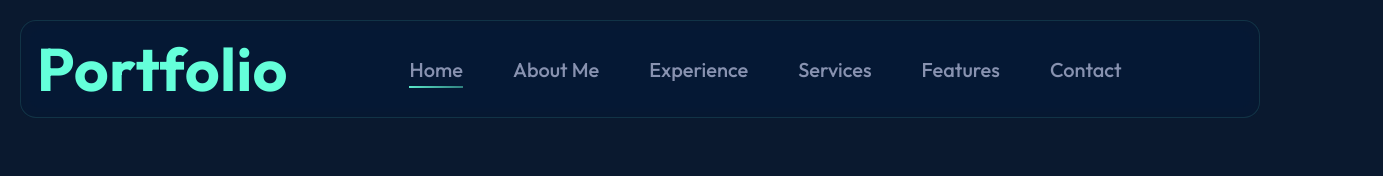
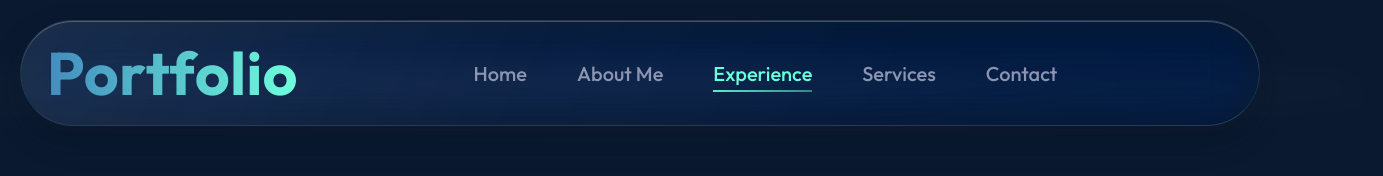
Before and after one commit to nuhad26/prtf, a React (Vite) app: page / in a window 1280 px wide. Shown: the top 176 px of the page, 1383 px wide, since content can reach past the window. Built offline with nearby package versions, Linux system fonts and the light colour scheme.

Commit message:
Changesss

```diff
--- a/src/components/About/about.jsx
+++ b/src/components/About/about.jsx
@@ -161,9 +161,14 @@ const About = () => {
         <div className={`about-right ${isVisible ? 'fade-in-right' : ''}`}>
           <div className="about-para">
             <p>
-              A passionate Full Stack Developer based in Calicut, Kerala, specializing in modern web technologies including React.js, JavaScript/TypeScript, Node.js, and a comprehensive suite of cutting-edge libraries and frameworks. I thrive on transforming complex challenges into elegant, scalable solutions through innovative code and creative problem-solving.
+                Full Stack Developer from Calicut, Kerala. I build modern web applications using
+                React.js, TypeScript, Node.js, and Next.js. I specialize in creating fast, responsive
+                applications with clean architecture and seamless user experiences—from initial
+                concept through deployment and beyond.
               <br /> <br />
-              Beyond coding, I channel my creativity as a skilled video editor and content creator, crafting engaging visual narratives that make information accessible and compelling. My multidisciplinary approach allows me to blend technical expertise with storytelling, delivering experiences that resonate with audiences across digital platforms.
+             I'm also a video editor who loves creating trending Instagram Reels. Using CapCut,
+             I edit raw footage into engaging content with smooth transitions, eye-catching effects,
+             and perfect audio sync. I know what makes people stop scrolling—and how to deliver it.
             </p>
           </div>
 
--- a/src/components/Contact/contact.css
+++ b/src/components/Contact/contact.css
@@ -61,6 +61,23 @@
     text-align: center;
     z-index: 1;
     animation: fadeIn 0.8s ease-out 0.2s both;
+}
+
+.contact-note {
+    display: inline-flex;
+    align-items: center;
+    justify-content: center;
+    margin: 12px auto 0;
+    padding: 10px 18px;
+    max-width: 360px;
+    border-radius: 10px;
+    background: rgba(239, 68, 68, 0.15);
+    border: 1px solid rgba(239, 68, 68, 0.35);
+    color: #fca5a5;
+    font-size: 0.95rem;
+    font-weight: 500;
+    line-height: 1.4;
+    box-shadow: 0 4px 18px rgba(239, 68, 68, 0.25);
 }
 
 @keyframes fadeIn {
--- a/src/components/Contact/contact.jsx
+++ b/src/components/Contact/contact.jsx
@@ -134,6 +134,9 @@ const contact = () => {
                 </div>
                 <p>Kallai,Calicut,Kerala</p>
               </div>
+              <p className="contact-note">
+          Sorry, but this section is only for visual purposes right now—none of the functions actually work yet. This functionality will be working soon.
+        </p>
             </div>
         </div>
         <form onSubmit={onSubmit} className="contact-right">
--- a/src/components/Loader/Loader.jsx
+++ b/src/components/Loader/Loader.jsx
@@ -4,7 +4,7 @@ import * as motion from 'motion/react-client'
 const overlayStyle = {
   position: 'fixed',
   inset: 0,
-  backgroundColor: '#030631',
+  backgroundColor: 'var(--color-bg-primary)',
   display: 'grid',
   placeItems: 'center',
   zIndex: 9999
@@ -13,7 +13,7 @@ const overlayStyle = {
 const circleStyle = {
   width: 120,
   height: 120,
-  background: 'linear-gradient(135deg, #7929bb, #5078b8)',
+  background: 'linear-gradient(135deg, var(--color-accent), var(--color-accent-strong))',
   borderRadius: '50%'
 }
 
@@ -87,12 +87,12 @@ const Loader = ({ onDone }) => {
           initial={{ opacity: 0, y: 8 }}
           animate={phase === 'intro' ? { opacity: 1, y: 0 } : { opacity: 0, y: -8 }}
           transition={{ duration: phase === 'intro' ? 0.6 : 0.6, ease: [0.65, 0, 0.35, 1] }}
-          style={{ color: '#b9c8d3', fontSize: 20, fontWeight: 600, letterSpacing: 0.5, marginTop: 35 }}
+          style={{ color: 'var(--color-text-secondary)', fontSize: 20, fontWeight: 600, letterSpacing: 0.5, marginTop: 35 }}
         >
           Loading{' '}
           <span
             style={{
-              background: 'linear-gradient(135deg, #7929bb, #5078b8)',
+              background: 'linear-gradient(90deg, #3282B8 0%, #64FFDA 100%)',
               backgroundClip: 'text',
               WebkitBackgroundClip: 'text',
               WebkitTextFillColor: 'transparent'
--- a/src/components/Navbar/navbar.css
+++ b/src/components/Navbar/navbar.css
@@ -6,18 +6,45 @@
   position: sticky;
   top: 0;
   z-index: 1000;
-  background: rgba(10, 25, 47, 0.55);
-  -webkit-backdrop-filter: saturate(160%) blur(8px);
-  backdrop-filter: saturate(160%) blur(8px);
-  border-radius: 16px;
-  padding: 10px 16px;
-  transition: box-shadow 200ms ease, background-color 200ms ease, transform 200ms ease;
-  border: 1px solid rgba(100, 255, 218, 0.12);
+  padding: 14px 26px;
+  border-radius: 999px;
+  background: linear-gradient(135deg, rgba(14, 30, 57, 0.22) 0%, rgba(8, 17, 34, 0.14) 40%, rgba(10, 25, 47, 0.08) 100%);
+  border: 1px solid rgba(255, 255, 255, 0.14);
+  border-inline: 1px solid rgba(100, 255, 218, 0.1);
+  box-shadow: 0 14px 28px rgba(8, 17, 34, 0.35), inset 0 1px 0 rgba(255, 255, 255, 0.24);
+  -webkit-backdrop-filter: saturate(195%) blur(26px);
+  backdrop-filter: saturate(195%) blur(26px);
+  overflow: visible;
+  position: sticky;
+  transition: box-shadow 200ms ease, background 200ms ease, transform 200ms ease;
+}
+
+.navbar::before,
+.navbar::after{
+  content: "";
+  position: absolute;
+  inset: 0;
+  pointer-events: none;
+  border-radius: inherit;
+}
+
+.navbar::before{
+  background: linear-gradient(120deg, rgba(255, 255, 255, 0.18) 0%, rgba(255, 255, 255, 0.08) 28%, rgba(255, 255, 255, 0.035) 45%, rgba(255, 255, 255, 0) 70%);
+  mix-blend-mode: screen;
+  opacity: 0.45;
+}
+
+.navbar::after{
+  inset: auto -10% -38px -10%;
+  height: 96px;
+  background: radial-gradient(120% 120% at 50% 0%, rgba(255, 255, 255, 0.16) 0%, rgba(255, 255, 255, 0.045) 35%, rgba(8, 17, 34, 0) 70%);
+  filter: blur(16px);
+  opacity: 0.45;
 }
 
 .navbar.is-scrolled{
-  box-shadow: 0 8px 24px rgba(10, 25, 47, 0.55);
-  background: rgba(10, 25, 47, 0.8);
+  box-shadow: 0 16px 32px rgba(5, 12, 25, 0.4), inset 0 1px 0 rgba(255, 255, 255, 0.26);
+  background: linear-gradient(135deg, rgba(10, 25, 47, 0.35), rgba(5, 12, 25, 0.22));
 }
 
 /* Desktop Menu */
@@ -37,6 +64,20 @@
   display: flex;
   flex-direction: row;
   gap: 20px;
+}
+
+.nav-menu-desktop li,
+.nav-menu-desktop li .anchor-link p {
+  transition: color 0.2s ease;
+}
+
+.nav-menu-desktop li.active {
+  color: var(--color-text-primary);
+}
+
+.nav-menu-desktop li.active .anchor-link,
+.nav-menu-desktop li.active .anchor-link p {
+  color: var(--color-accent);
 }
 
 .nav-menu-desktop:hover {
@@ -93,13 +134,19 @@
   top: 80px;
   right: 20px;
   list-style: none;
-  padding: 10px 0;
+  padding: 18px 16px;
   margin: 0;
   width: auto;
   min-width: 180px;
   z-index: 1001;
   pointer-events: none;
-  background: transparent;
+  background: linear-gradient(140deg, rgba(14, 30, 57, 0.32) 0%, rgba(8, 17, 34, 0.18) 65%, rgba(10, 25, 47, 0.1) 100%);
+  border-radius: 28px;
+  border: 1px solid rgba(255, 255, 255, 0.16);
+  box-shadow: 0 22px 45px rgba(7, 15, 31, 0.42), inset 0 1px 0 rgba(255, 255, 255, 0.18);
+  -webkit-backdrop-filter: saturate(195%) blur(26px);
+  backdrop-filter: saturate(195%) blur(26px);
+  overflow: hidden;
 }
 
 .nav-menu-mobile.open .nav-menu-list {
@@ -120,13 +167,15 @@
   color: var(--color-text-secondary);
   font-size: 18px;
   font-weight: 500;
-  transition: color 0.3s ease;
-  padding: 5px 10px;
-  background: transparent;
+  transition: color 0.3s ease, background 0.3s ease;
+  padding: 8px 14px;
+  border-radius: 18px;
+  background: rgba(13, 24, 46, 0.12);
 }
 
 .nav-menu-item .anchor-link:hover {
   color: var(--color-accent);
+  background: rgba(100, 255, 218, 0.12);
 }
 
 .menu-toggle-btn {
@@ -224,6 +273,17 @@ a:hover {
   letter-spacing: 0.02em;
 }
 
+.nav-logo h1 {
+  margin: 0;
+  background: linear-gradient(90deg, #3282B8 0%, #64FFDA 100%);
+  -webkit-background-clip: text;
+  background-clip: text;
+  color: transparent;
+  -webkit-text-fill-color: transparent;
+  display: inline-block;
+  letter-spacing: inherit;
+}
+
 .nav-logo:hover{
   filter: brightness(1.08);
 }
@@ -231,6 +291,7 @@ a:hover {
 @media (max-width: 768px) {
 .navbar{
   margin: 20px 20px;
+  overflow: visible;
 }
 
 .nav-connect{
@@ -251,10 +312,13 @@ a:hover {
 
 .nav-menu-list {
   display: block;
-  background: rgba(7, 10, 20, 0.9);
-  border: 1px solid rgba(255,255,255,0.06);
-  border-radius: 12px;
-  padding: 14px 12px;
+  background: linear-gradient(145deg, rgba(14, 30, 57, 0.26) 0%, rgba(8, 17, 34, 0.15) 70%, rgba(10, 25, 47, 0.08) 100%);
+  border: 1px solid rgba(255, 255, 255, 0.14);
+  border-radius: 28px;
+  box-shadow: 0 22px 45px rgba(7, 15, 31, 0.38), inset 0 1px 0 rgba(255, 255, 255, 0.16);
+  padding: 18px 16px;
+  -webkit-backdrop-filter: saturate(195%) blur(26px);
+  backdrop-filter: saturate(195%) blur(26px);
 }
 
 .navbar{
@@ -271,6 +335,9 @@ a:hover {
 }
 
 @media (min-width: 769px) {
+.navbar {
+  overflow: visible;
+}
 .nav-menu-mobile {
   display: none !important;
 }
--- a/src/components/Navbar/navbar.jsx
+++ b/src/components/Navbar/navbar.jsx
@@ -16,9 +16,14 @@ const Navbar = () => {
   const [menu, setMenu] = React.useState("home");
   const [isOpen, setIsOpen] = useState(false)
   const [isScrolled, setIsScrolled] = useState(false)
+  const navRef = React.useRef(null)
 
   const toggleMenu = () => {
     setIsOpen(!isOpen)
+  }
+
+  const handleOverlayClick = () => {
+    setIsOpen(false)
   }
 
   const handleMenuClick = (menuItem) => {
@@ -46,28 +51,73 @@ const Navbar = () => {
     }
   }, [isOpen])
 
-  // Scroll spy to highlight section in view
+  useEffect(() => {
+    if (!isOpen) return
+
+    const handleOutsidePointer = (event) => {
+      if (navRef.current && !navRef.current.contains(event.target)) {
+        setIsOpen(false)
+      }
+    }
+
+    document.addEventListener('mousedown', handleOutsidePointer)
+    document.addEventListener('touchstart', handleOutsidePointer, { passive: true })
+
+    return () => {
+      document.removeEventListener('mousedown', handleOutsidePointer)
+      document.removeEventListener('touchstart', handleOutsidePointer, { passive: true })
+    }
+  }, [isOpen])
+
+  // Scroll spy to highlight section closest to viewport center
   useEffect(() => {
     const sectionIds = ['home', 'about', 'experience', 'services', 'features', 'contact']
     const sections = sectionIds
       .map((id) => document.getElementById(id))
-      .filter(Boolean)
+      .filter((el) => el)
 
     if (sections.length === 0) return
 
-    const observer = new IntersectionObserver(
-      (entries) => {
-        const visible = entries
-          .filter((e) => e.isIntersecting)
-          .sort((a, b) => b.intersectionRatio - a.intersectionRatio)
-        if (visible[0]?.target?.id) {
-          setMenu(visible[0].target.id)
+    let rafId = null
+
+    const updateActiveSection = () => {
+      rafId = null
+      const viewportCenter = window.innerHeight / 2
+      let closestId = sections[0]?.id ?? null
+      let minDistance = Number.POSITIVE_INFINITY
+
+      sections.forEach((section) => {
+        const rect = section.getBoundingClientRect()
+        if (rect.height <= 0) return
+        const sectionCenter = rect.top + rect.height / 2
+        const distance = Math.abs(sectionCenter - viewportCenter)
+        if (distance < minDistance) {
+          minDistance = distance
+          closestId = section.id
         }
-      },
-      { rootMargin: '-40% 0px -50% 0px', threshold: [0.1, 0.25, 0.5, 0.75] }
-    )
-    sections.forEach((sec) => observer.observe(sec))
-    return () => observer.disconnect()
+      })
+
+      if (closestId) {
+        setMenu((current) => (current === closestId ? current : closestId))
+      }
+    }
+
+    const requestUpdate = () => {
+      if (rafId !== null) return
+      rafId = window.requestAnimationFrame(updateActiveSection)
+    }
+
+    requestUpdate()
+    window.addEventListener('scroll', requestUpdate, { passive: true })
+    window.addEventListener('resize', requestUpdate)
+
+    return () => {
+      if (rafId !== null) {
+        window.cancelAnimationFrame(rafId)
+      }
+      window.removeEventListener('scroll', requestUpdate)
+      window.removeEventListener('resize', requestUpdate)
+    }
   }, [])
 
   return (
@@ -96,11 +146,11 @@ const Navbar = () => {
             <p onClick={()=>setMenu("services")}>Services</p>
           </LinkPreview>
         </li>
-        <li className={menu === 'features' ? 'active' : ''}>
+        {/* <li className={menu === 'features' ? 'active' : ''}>
           <LinkPreview href='#features' title='Featured Work' description='Highlights and projects' image={featuresPreview}>
             <p onClick={()=>setMenu("features")}>Features</p>
           </LinkPreview>
-        </li>
+        </li> */}
         <li className={menu === 'contact' ? 'active' : ''}>
           <LinkPreview href='#contact' title='Contact' description='Get in touch' image={contactPreview}>
             <p onClick={()=>setMenu("contact")}>Contact</p>
@@ -110,6 +160,7 @@ const Navbar = () => {
 
       {/* Mobile Menu */}
       <motion.nav
+        ref={navRef}
         className={`nav-menu-mobile${isOpen ? ' open' : ''}`}
         initial={false}
         animate={isOpen ? "open" : "closed"}
@@ -119,6 +170,7 @@ const Navbar = () => {
         <motion.div
           className='nav-menu-background'
           variants={sidebarVariants}
+          onClick={handleOverlayClick}
         />
         <Navigation handleMenuClick={handleMenuClick} menu={menu} isOpen={isOpen} />
         <MenuToggle toggle={toggleMenu} isOpen={isOpen} />
@@ -136,11 +188,11 @@ const Navbar = () => {
 const navVariants = {
   open: {
     opacity: 1,
-    transition: { staggerChildren: 0.07, delayChildren: 0.2 },
+    transition: { staggerChildren: 0.04, delayChildren: 0.05 },
   },
   closed: {
     opacity: 0,
-    transition: { staggerChildren: 0.05, staggerDirection: -1 },
+    transition: { staggerChildren: 0.04, staggerDirection: -1 },
   },
 }
 
@@ -185,14 +237,14 @@ const Navigation = ({ handleMenuClick, menu, isOpen }) => (
       handleMenuClick={handleMenuClick}
       isActive={menu === "services"}
     />
-    <MenuItem
+    {/* <MenuItem
       i={4}
       href="#features"
       label="Features"
       menuItem="features"
       handleMenuClick={handleMenuClick}
       isActive={menu === "features"}
-    />
+    /> */}
     <MenuItem
       i={5}
       href="#contact"
@@ -209,14 +261,16 @@ const itemVariants = {
     y: 0,
     opacity: 1,
     transition: {
-      y: { stiffness: 1000, velocity: -100 },
+      y: { stiffness: 900, velocity: -150 },
+      duration: 0.18,
     },
   },
   closed: {
-    y: 50,
+    y: 18,
     opacity: 0,
     transition: {
-      y: { stiffness: 1000 },
+      y: { stiffness: 900 },
+      duration: 0.16,
     },
   },
 }
--- a/src/components/Preview/LinkPreview.jsx
+++ b/src/components/Preview/LinkPreview.jsx
@@ -2,7 +2,7 @@ import React, { useRef, useState, useEffect } from 'react'
 import AnchorLink from 'react-anchor-link-smooth-scroll'
 import './linkPreview.css'
 
-const LinkPreview = ({ href, offset = 50, children, title, description, image }) => {
+const LinkPreview = ({ href, offset = 50, onClick, children, title, description, image }) => {
   const containerRef = useRef(null)
   const [isOpen, setIsOpen] = useState(false)
   const [position, setPosition] = useState({ left: 0, top: 0 })
@@ -59,7 +59,7 @@ const LinkPreview = ({ href, offset = 50, children, title, description, image })
       onFocus={open}
       onBlur={close}
     >
-      <AnchorLink className='anchor-link' offset={offset} href={href}>
+      <AnchorLink className='anchor-link' offset={offset} href={href} onClick={onClick}>
         {children}
       </AnchorLink>
 
--- a/src/components/Preview/linkPreview.css
+++ b/src/components/Preview/linkPreview.css
@@ -24,7 +24,6 @@
   overflow: hidden;
   border-radius: 8px;
   margin-bottom: 10px;
-  background: rgba(15, 23, 42, 0.45);
   position: relative;
 }
 .lp-thumb-placeholder {
@@ -46,9 +45,7 @@
   height: 100%;
   object-fit: cover;
   display: block;
-  background: rgba(15, 23, 42, 0.45);
-  backdrop-filter: saturate(140%) blur(16px);
-  -webkit-backdrop-filter: saturate(140%) blur(16px);
+  background: transparent;
   border: 1px solid rgba(148, 163, 184, 0.2);
   transition: opacity 0.3s ease-in-out;
 }
```
